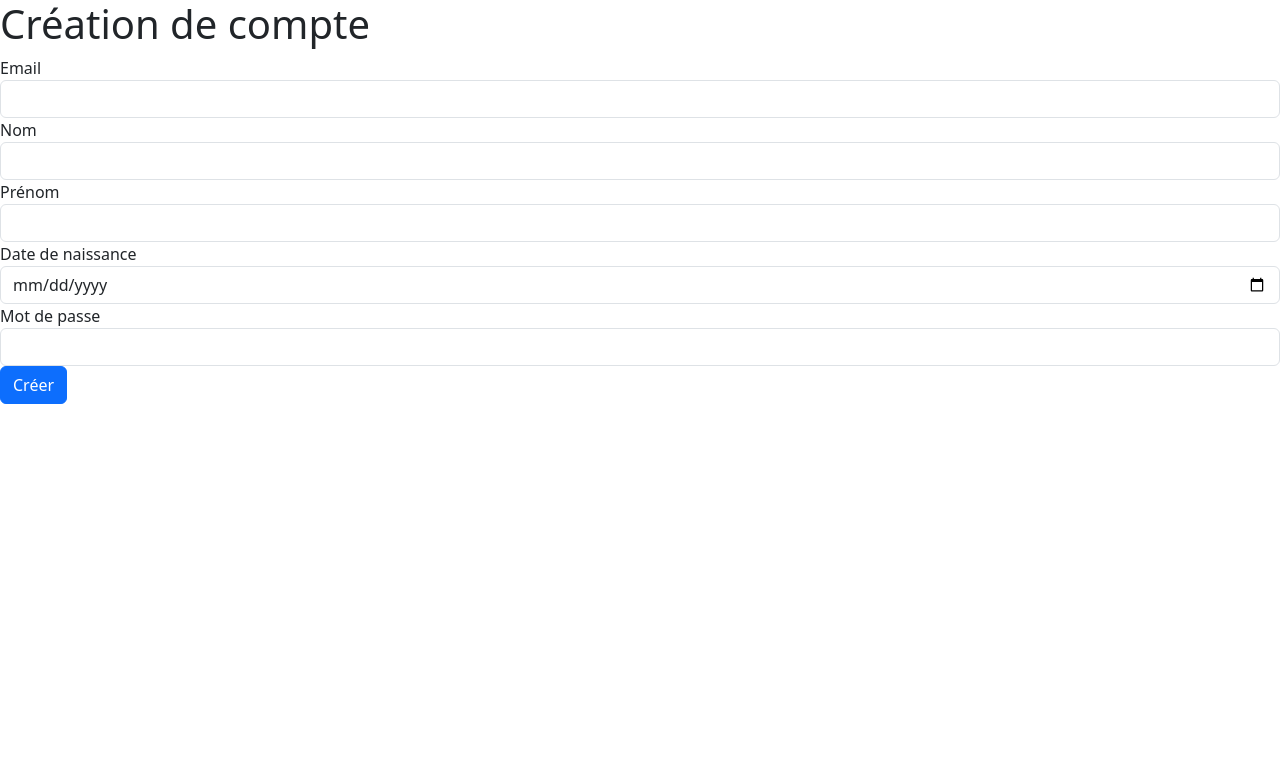
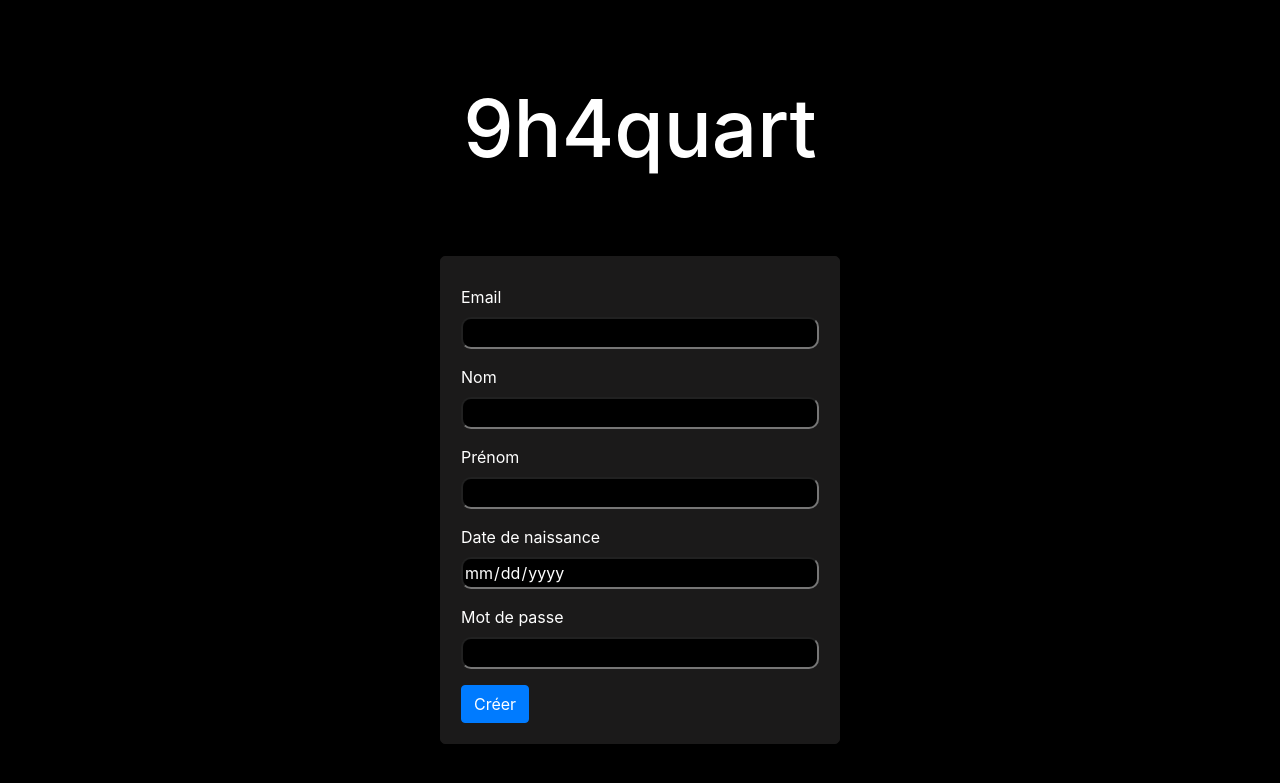
Before and after one commit to ThomasRABILLON/SAE_PHP, a PHP site: page /register in a window 1280 px wide. Shown: the top 783 px of the page. Run offline with PHP 8.4, Linux system fonts and the light colour scheme; data that the repository does not hold is empty.

Commit message:
Ajout du register

```diff
--- /dev/null
+++ b/static/connectBaseLayout.css
@@ -0,0 +1,39 @@
+.container {
+  display: flex;
+  justify-content: center;
+  align-items: center;
+}
+
+.form-container {
+  width: 400px; /* Ajuster la largeur selon vos besoins */
+  padding: 20px;
+  border: 1px solid rgb(27, 26, 26);
+  border-radius: 5px;
+  background-color: rgb(27, 26, 26);
+}
+
+html,
+body {
+  background-color: black;
+}
+
+.titreregister {
+  margin-top: 1em;
+  margin-bottom: 1em;
+  color: white;
+  text-align: center;
+  font-size: 5em;
+}
+
+.labelRegister {
+  color: white;
+}
+
+.inputRegister {
+  background-color: black;
+  color: white;
+  font-family: inherit;
+  width: 100%;
+  height: 2em;
+  border-radius: 10px;
+}
--- a/templates/connectBaseLayout.php
+++ b/templates/connectBaseLayout.php
@@ -3,6 +3,8 @@
 <head>
     <meta charset="UTF-8">
     <meta name="viewport" content="width=device-width, initial-scale=1.0">
+    <link rel="stylesheet" href="https://stackpath.bootstrapcdn.com/bootstrap/4.5.2/css/bootstrap.min.css">
+    <link rel="stylesheet" href="./static/connectBaseLayout.css">
     <title><?= $title ?></title>
 </head>
 <body>
@@ -11,8 +13,5 @@
         <?= $content ?>
     </div>
 
-    <script src="https://cdn.jsdelivr.net/npm/@popperjs/core@2.11.8/dist/umd/popper.min.js" integrity="sha384-I7E8VVD/ismYTF4hNIPjVp/Zjvgyol6VFvRkX/vR+Vc4jQkC+hVqc2pM8ODewa9r" crossorigin="anonymous"></script>
-    <script src="https://cdn.jsdelivr.net/npm/bootstrap@5.3.2/dist/js/bootstrap.min.js" integrity="sha384-BBtl+eGJRgqQAUMxJ7pMwbEyER4l1g+O15P+16Ep7Q9Q+zqX6gSbd85u4mG4QzX+" crossorigin="anonymous"></script>
-    <link href="https://cdn.jsdelivr.net/npm/bootstrap@5.3.2/dist/css/bootstrap.min.css" rel="stylesheet" integrity="sha384-T3c6CoIi6uLrA9TneNEoa7RxnatzjcDSCmG1MXxSR1GAsXEV/Dwwykc2MPK8M2HN" crossorigin="anonymous">
-</body>
+   </body>
 </html>
--- a/templates/register.php
+++ b/templates/register.php
@@ -1,29 +1,32 @@
 <?php
-$title = "Création de compte";
-$h1 = "Création de compte";
+$title = "Register";
 ob_start();
 ?>
 
+    <h1 class="titreregister">9h4quart</h1>
+    <div class="container">
+        <div class="form-container">
+            <h1><?php echo $h1; ?></h1>
             <form action="/register" method="post">
                 <div class="form-group">
-        <label for="email">Email</label>
-        <input type="email" class="form-control" id="email" name="email" required>
+                    <label class="labelRegister" for="email">Email</label>
+                    <input class="inputRegister" type="email" class="form-control" id="email" name="email" required>
                 </div>
                 <div class="form-group">
-        <label for="nom">Nom</label>
-        <input type="text" class="form-control" id="nom" name="nom" required>
+                    <label class="labelRegister " for="nom">Nom</label>
+                    <input class="inputRegister" type="text" class="form-control" id="nom" name="nom" required>
                 </div>
                 <div class="form-group">
-        <label for="prenom">Prénom</label>
-        <input type="text" class="form-control" id="prenom" name="prenom" required>
+                    <label class="labelRegister" for="prenom">Prénom</label>
+                    <input class="inputRegister" type="text" class="form-control" id="prenom" name="prenom" required>
                 </div>
                 <div class="form-group">
-        <label for="dateNaissance">Date de naissance</label>
-        <input type="date" class="form-control" id="dateNaissance" name="dateNaissance" required>
+                    <label class="labelRegister" for="dateNaissance">Date de naissance</label>
+                    <input class="inputRegister" type="date" class="form-control" id="dateNaissance" name="dateNaissance" required>
                 </div>
                 <div class="form-group">
-        <label for="mdp">Mot de passe</label>
-        <input type="password" class="form-control" id="mdp" name="mdp" required>
+                    <label class="labelRegister" for="mdp">Mot de passe</label>
+                    <input class="inputRegister" type="password" class="form-control" id="mdp" name="mdp" required>
                 </div>
                 <?php
                 if (isset($error)) {
@@ -32,6 +35,9 @@ ob_start();
                 ?>
                 <button type="submit" class="btn btn-primary">Créer</button>
             </form>
+        </div>
+    </div>
+
 
 <?php
 $content = ob_get_clean();
```
Lines whose indentation alone changed are shown as unchanged.
